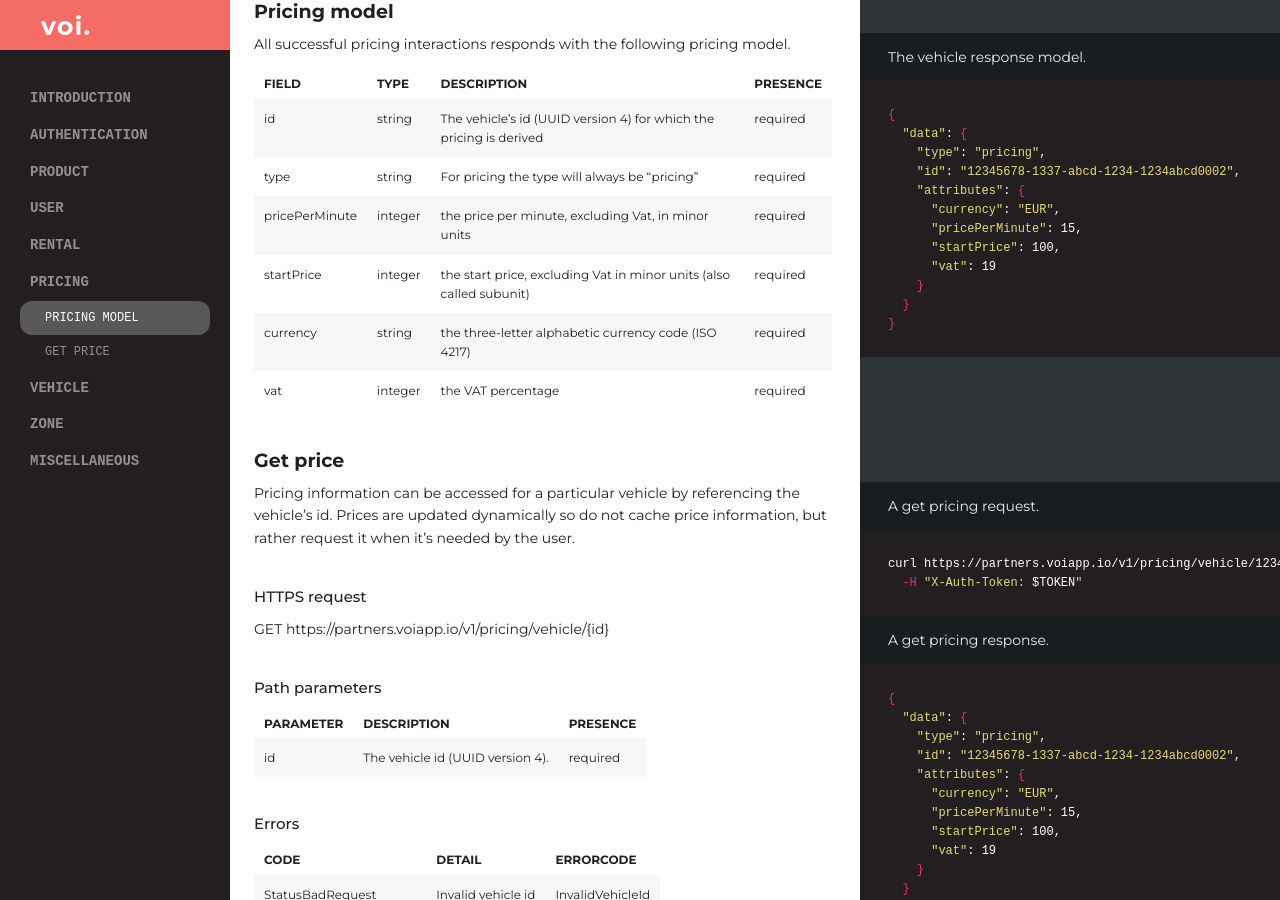
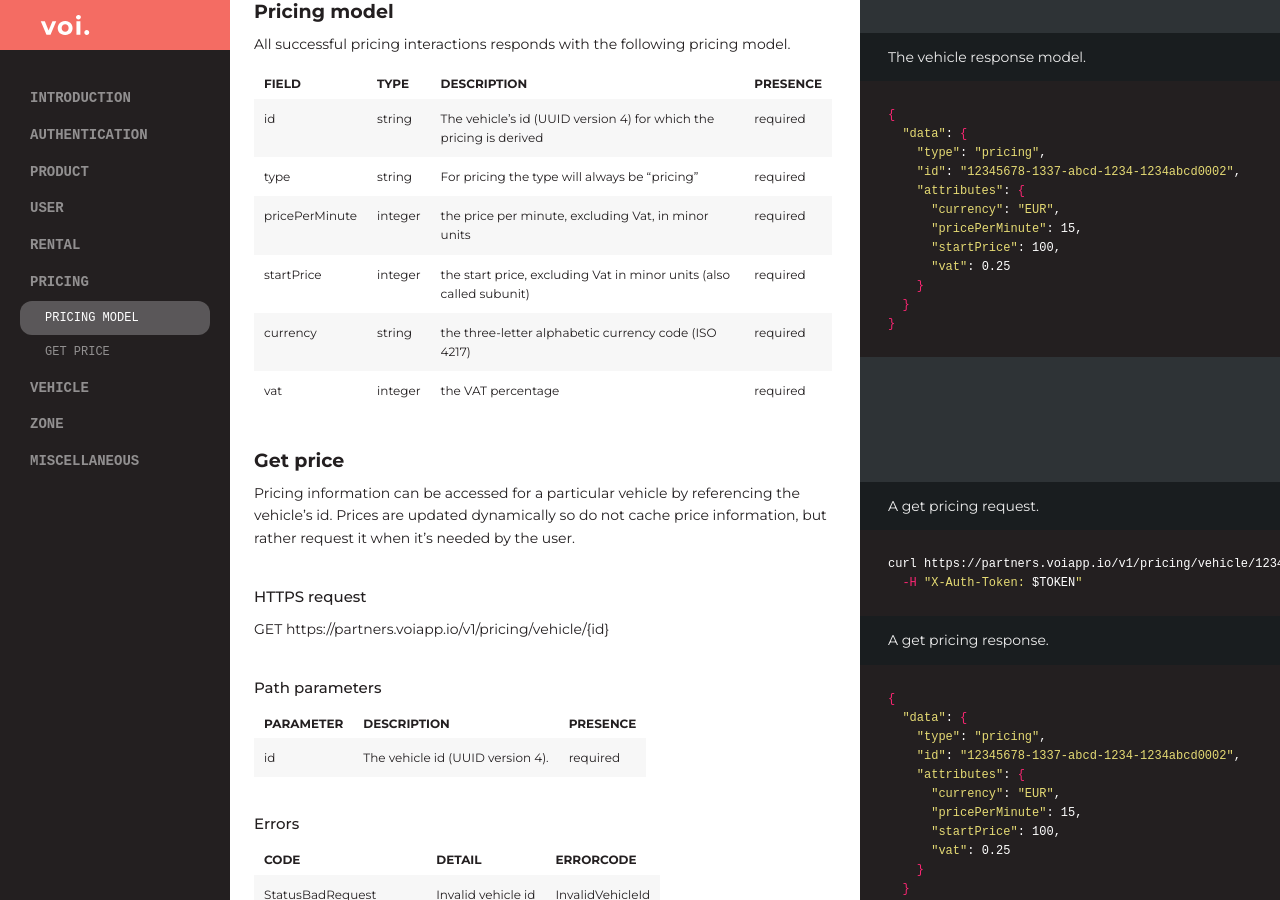
Before and after one commit to voi-api/voi-api.github.io, a Jekyll site: the page built from maas-pro.md, in a window 1280 px wide and 900 px high, scrolled down 13334 px. Built offline with Jekyll 4.4.1, drawn with Linux system fonts in a browser that asks for light colours; some web fonts are replaced.

Commit message:
edit VAT on pricing model

```diff
--- a/maas-pro.md
+++ b/maas-pro.md
@@ -723,7 +723,7 @@ The cost of renting a Voi can differ, amongst others based on where the scooter
       "currency": "EUR",
       "pricePerMinute": 15,
       "startPrice": 100,
-      "vat": 19
+      "vat": 0.25
     }
   }
 }
@@ -760,7 +760,7 @@ curl https://partners.voiapp.io/v1/pricing/vehicle/12345678-1337-abcd-1234-1234a
       "currency": "EUR",
       "pricePerMinute": 15,
       "startPrice": 100,
-      "vat": 19
+      "vat": 0.25
     }
   }
 }
@@ -816,7 +816,7 @@ GET https://partners.voiapp.io/v1/pricing/vehicle/{id}
 All successful vehicle interactions responds with the following vehicle model.
 
 | field          | type    | description                                                                                    | presence |
-| ------------   | ------- | ---------------------------------------------------------------------------------------------- | -------- |
+| -------------- | ------- | ---------------------------------------------------------------------------------------------- | -------- |
 | id             | string  | The vehicle's id (UUID version 4)                                                              | required |
 | type           | string  | For vehicles the type will always be "vehicle"                                                 | required |
 | vehicle_type   | string  | The vehicles type , values are `scooter`, `bicycle`                                            | required |
@@ -830,7 +830,6 @@ All successful vehicle interactions responds with the following vehicle model.
 | startPrice     | integer | the start price, excluding Vat in minor units (also called subunit)                            | required |
 | currency       | string  | the three-letter alphabetic currency code (ISO 4217)                                           | required |
 | vat            | integer | the VAT percentage                                                                             | required |
-
 
 ## Get vehicles by zone
 
```
